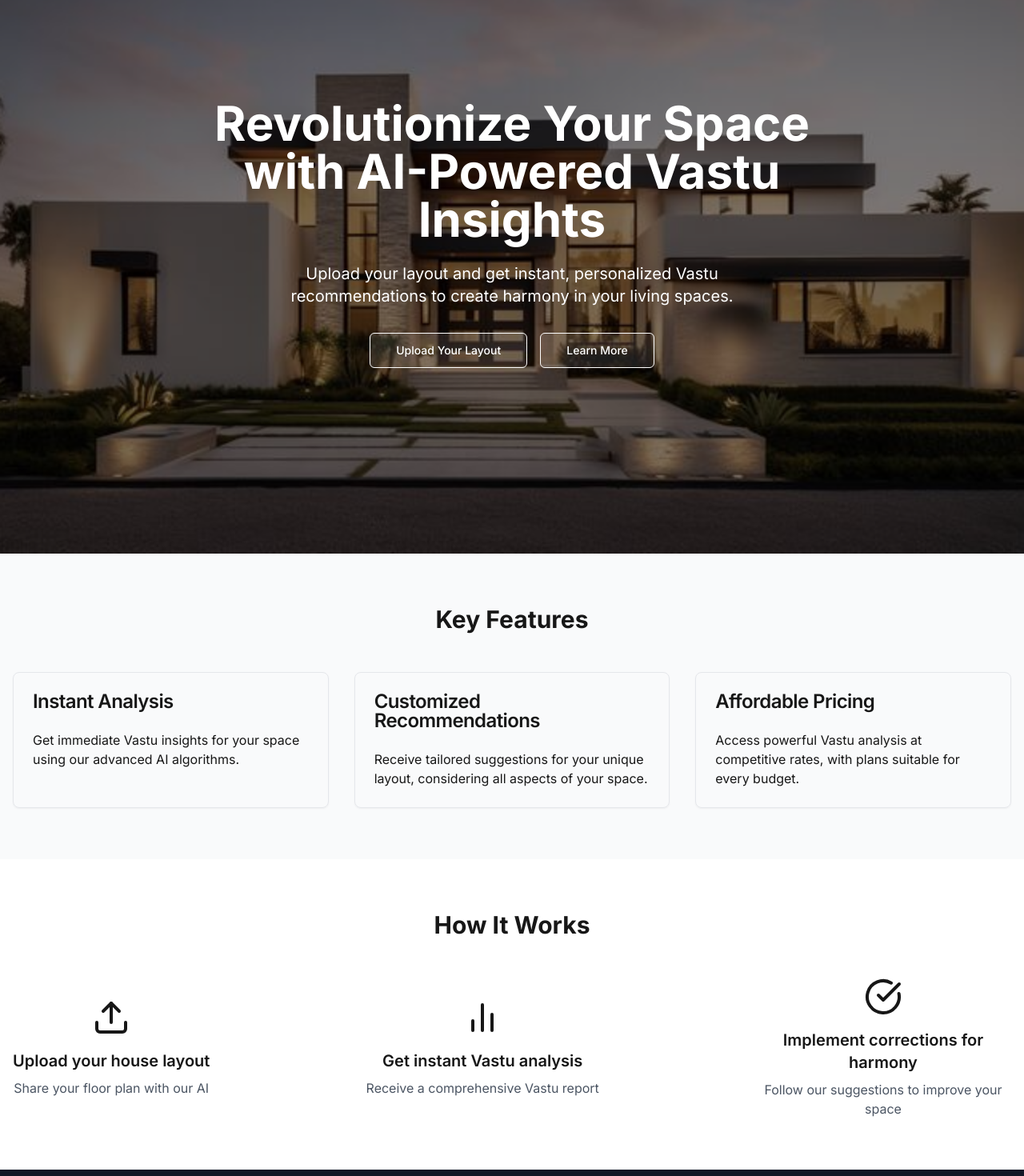
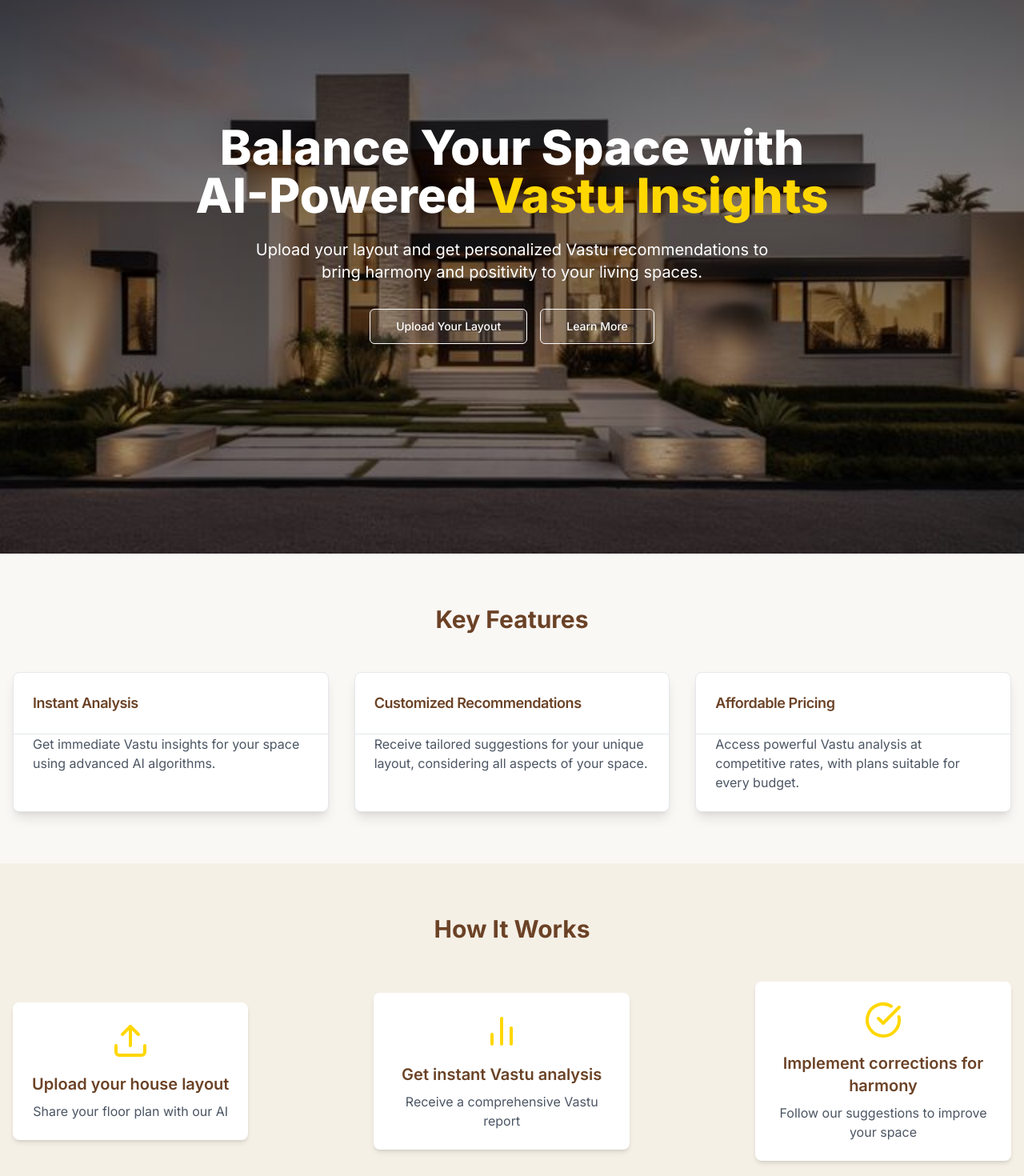
Before and after one commit to lonewolfwe/vastu360, a Next.js app: page / in a window 1280 px wide. Shown: the part 180-1650 px from the top of the page at 80% size. Built offline with nearby package versions, Linux system fonts and the light colour scheme.

Commit message:
Your commit message here

```diff
--- a/app/layout.tsx
+++ b/app/layout.tsx
@@ -5,7 +5,7 @@ import "./globals.css";
 const inter = Inter({ subsets: ["latin"] });
 
 export const metadata: Metadata = {
-  title: "Vastu Blueprint",
+  title: "Vastu 360",
   description: "Suggests a comprehensive Vastu analysis",
 };
 
--- a/app/page.tsx
+++ b/app/page.tsx
@@ -1,9 +1,9 @@
-import Link from 'next/link'
-import { Button } from "@/components/ui/button"
-import { Header } from '@/components/header'
-import { Footer } from '@/components/footer'
-import { BarChart2, CheckCircle, Upload } from 'lucide-react'
-import { Card, CardContent, CardHeader, CardTitle } from "@/components/ui/card"
+import Link from "next/link";
+import { Button } from "@/components/ui/button";
+import { Header } from "@/components/header";
+import { Footer } from "@/components/footer";
+import { BarChart2, CheckCircle, Upload } from "lucide-react";
+import { Card, CardContent, CardHeader, CardTitle } from "@/components/ui/card";
 
 interface StepCardProps {
   icon: React.ReactNode;
@@ -13,7 +13,7 @@ interface StepCardProps {
 
 export default function Home() {
   return (
-    <div className="min-h-screen flex flex-col">
+    <div className="min-h-screen flex flex-col bg-gradient-to-b from-[#F5F0E6] to-[#FAF8F5]">
       <Header />
       <main className="flex-grow">
         <HeroSection />
@@ -22,7 +22,7 @@ export default function Home() {
       </main>
       <Footer />
     </div>
-  )
+  );
 }
 
 const HeroSection = () => (
@@ -31,13 +31,13 @@ const HeroSection = () => (
     style={{ backgroundImage: "url('/house-image.png')" }}
     aria-label="Hero section showcasing AI-powered Vastu insights"
   >
-    <div className="absolute inset-0 bg-black bg-opacity-50 flex items-center justify-center">
+    <div className="absolute inset-0 bg-gradient-to-b from-black/60 to-black/30 flex items-center justify-center">
       <div className="text-center text-white max-w-4xl px-6 sm:px-8">
-        <h1 className="text-4xl md:text-6xl font-bold mb-6 leading-tight">
-          Revolutionize Your Space with AI-Powered Vastu Insights
+        <h1 className="text-4xl md:text-6xl font-extrabold mb-6 leading-tight">
+          Balance Your Space with AI-Powered <span className="text-[#FFD700]">Vastu Insights</span>
         </h1>
         <p className="text-xl mb-8 max-w-2xl mx-auto">
-          Upload your layout and get instant, personalized Vastu recommendations to create harmony in your living spaces.
+          Upload your layout and get personalized Vastu recommendations to bring harmony and positivity to your living spaces.
         </p>
         <div className="flex justify-center space-x-4">
           <ButtonLink href="/upload" label="Upload Your Layout" />
@@ -46,18 +46,25 @@ const HeroSection = () => (
       </div>
     </div>
   </section>
-)
+);
 
 const ButtonLink = ({ href, label }: { href: string; label: string }) => (
-  <Button size="lg" variant="outline" asChild className="bg-white/10 hover:bg-white/20 text-white border-white">
+  <Button
+    size="lg"
+    variant="outline"
+    asChild
+    className="bg-white/10 hover:bg-[#FFD700] hover:text-black text-white border-white transition-all duration-300"
+  >
     <Link href={href}>{label}</Link>
   </Button>
-)
+);
 
 const FeaturesSection = () => (
-  <section className="py-16 bg-gray-50">
+  <section className="py-16 bg-[#FAF8F5]">
     <div className="container mx-auto px-4">
-      <h2 className="text-3xl font-bold text-center mb-12">Key Features</h2>
+      <h2 className="text-3xl font-bold text-center mb-12 text-[#6B4226]">
+        Key Features
+      </h2>
       <div className="grid grid-cols-1 md:grid-cols-3 gap-8">
         {features.map((feature, index) => (
           <FeatureCard key={index} {...feature} />
@@ -65,29 +72,40 @@ const FeaturesSection = () => (
       </div>
     </div>
   </section>
-)
+);
 
 const features = [
-  { title: "Instant Analysis", description: "Get immediate Vastu insights for your space using our advanced AI algorithms." },
-  { title: "Customized Recommendations", description: "Receive tailored suggestions for your unique layout, considering all aspects of your space." },
-  { title: "Affordable Pricing", description: "Access powerful Vastu analysis at competitive rates, with plans suitable for every budget." }
-]
+  {
+    title: "Instant Analysis",
+    description: "Get immediate Vastu insights for your space using advanced AI algorithms.",
+  },
+  {
+    title: "Customized Recommendations",
+    description: "Receive tailored suggestions for your unique layout, considering all aspects of your space.",
+  },
+  {
+    title: "Affordable Pricing",
+    description: "Access powerful Vastu analysis at competitive rates, with plans suitable for every budget.",
+  },
+];
 
 const FeatureCard = ({ title, description }: { title: string; description: string }) => (
-  <Card>
-    <CardHeader>
-      <CardTitle>{title}</CardTitle>
+  <Card className="bg-white shadow-lg rounded-lg hover:shadow-xl transition-shadow duration-300">
+    <CardHeader className="border-b border-gray-200">
+      <CardTitle className="text-lg font-semibold text-[#6B4226]">{title}</CardTitle>
     </CardHeader>
     <CardContent>
-      <p>{description}</p>
+      <p className="text-gray-600">{description}</p>
     </CardContent>
   </Card>
-)
+);
 
 const HowItWorksSection = () => (
-  <section className="py-16 bg-white">
+  <section className="py-16 bg-[#F5F0E6]">
     <div className="container mx-auto px-4">
-      <h2 className="text-3xl font-bold text-center mb-12">How It Works</h2>
+      <h2 className="text-3xl font-bold text-center mb-12 text-[#6B4226]">
+        How It Works
+      </h2>
       <div className="flex flex-col md:flex-row justify-between items-center space-y-8 md:space-y-0 md:space-x-8">
         {steps.map((step, index) => (
           <StepCard key={index} {...step} />
@@ -95,18 +113,30 @@ const HowItWorksSection = () => (
       </div>
     </div>
   </section>
-)
+);
 
 const steps = [
-  { icon: <Upload className="h-12 w-12 text-primary" />, title: "Upload your house layout", description: "Share your floor plan with our AI" },
-  { icon: <BarChart2 className="h-12 w-12 text-primary" />, title: "Get instant Vastu analysis", description: "Receive a comprehensive Vastu report" },
-  { icon: <CheckCircle className="h-12 w-12 text-primary" />, title: "Implement corrections for harmony", description: "Follow our suggestions to improve your space" }
-]
+  {
+    icon: <Upload className="h-12 w-12 text-[#FFD700]" />,
+    title: "Upload your house layout",
+    description: "Share your floor plan with our AI",
+  },
+  {
+    icon: <BarChart2 className="h-12 w-12 text-[#FFD700]" />,
+    title: "Get instant Vastu analysis",
+    description: "Receive a comprehensive Vastu report",
+  },
+  {
+    icon: <CheckCircle className="h-12 w-12 text-[#FFD700]" />,
+    title: "Implement corrections for harmony",
+    description: "Follow our suggestions to improve your space",
+  },
+];
 
 const StepCard = ({ icon, title, description }: StepCardProps) => (
-  <div className="flex flex-col items-center text-center max-w-xs">
+  <div className="flex flex-col items-center text-center max-w-xs bg-white p-6 rounded-lg shadow-md hover:shadow-lg transition-shadow duration-300">
     <div className="mb-4">{icon}</div>
-    <h3 className="text-xl font-semibold mb-2">{title}</h3>
+    <h3 className="text-xl font-semibold mb-2 text-[#6B4226]">{title}</h3>
     <p className="text-gray-600">{description}</p>
   </div>
-)
+);
--- a/app/upload/page.tsx
+++ b/app/upload/page.tsx
@@ -54,8 +54,7 @@ export default function Home() {
     try {
       const imageParts = await fileToGenerativePart(image);
       const result = await model.generateContent([
-        `Analyze the provided house layout image and generate a concise Vastu Dosha report with the following details:
-Directional Orientation: Briefly evaluate the main entrance, room placement, and their intended usage based on Vastu principles.
+        `Analyze the provided house layout image and generate a concise Vastu Dosh:
 Vastu Doshas: Identify any flaws or imbalances in the layout, highlighting key areas of concern.
           ${additionalPrompt}`,
         imageParts,
@@ -138,7 +137,7 @@ Vastu Doshas: Identify any flaws or imbalances in the layout, highlighting key a
       </div>
       <Button
         onClick={() => setShowModal(false)}
-        disabled={uploadProgress < 50}
+        disabled={uploadProgress < 30}
         className="w-full bg-black hover:bg-gray-800 text-white mt-6"
       >
         Proceed
```
Also changed, not shown: app/about/page.tsx (+10 -23 lines), app/contact/page.tsx (+34 -31 lines), app/features/page.tsx (+19 -19 lines).
